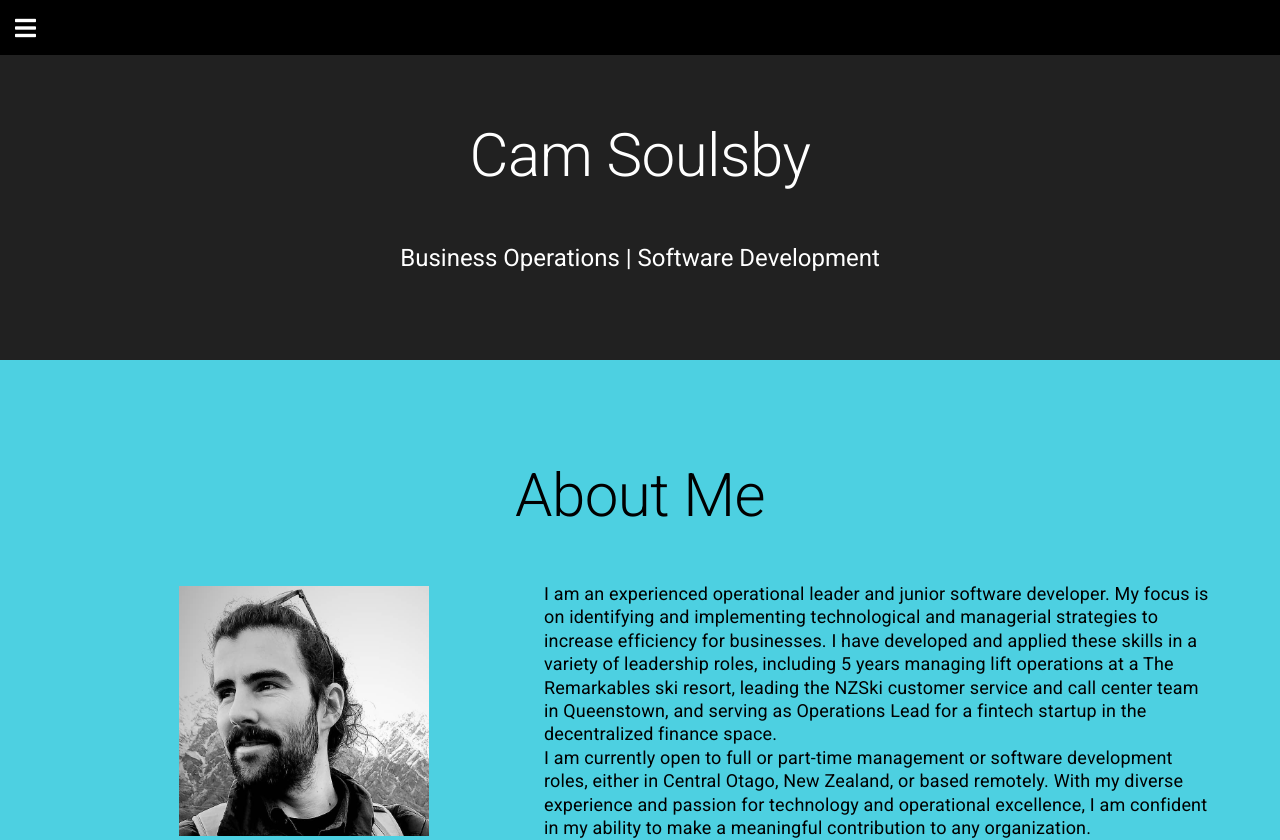
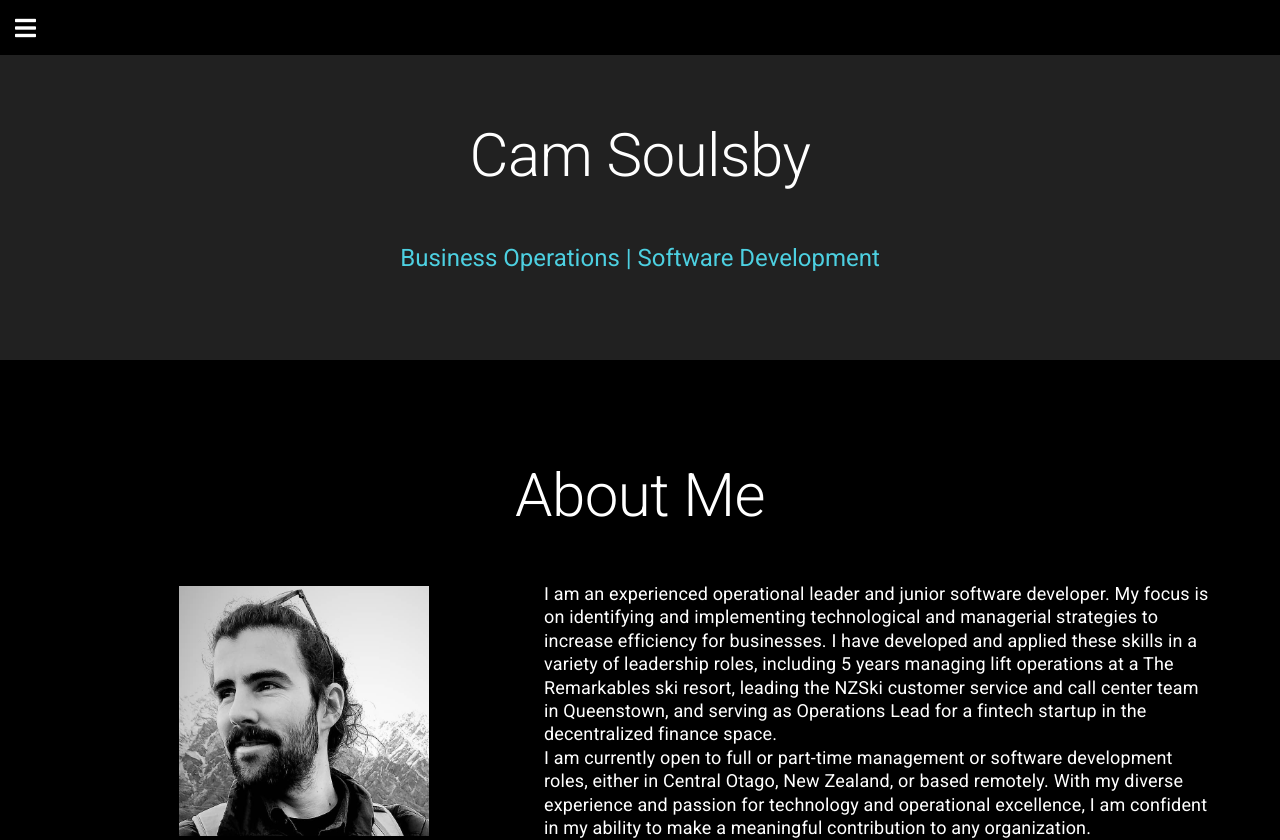
Before and after one commit to camsoulsby/personal-website, a React (Vite) app: page / in a window 1280 px wide. Shown: the top 840 px of the page. Built offline with nearby package versions, Linux system fonts and the light colour scheme.

Commit message:
update background color of header

```diff
--- a/src/components/About/index.tsx
+++ b/src/components/About/index.tsx
@@ -26,8 +26,8 @@ export const About: React.FunctionComponent<AboutProps> = () => {
         maxWidth={false}
         sx={{
           display: "flex",
-          backgroundColor: "secondary.main",
-          color: "text.primary",
+          backgroundColor: "primary.dark",
+          color: "text.secondary",
         }}
       >
         <Container sx={{ paddingTop: "100px", paddingBottom: "100px" }}>
--- a/src/components/PageHeader/index.tsx
+++ b/src/components/PageHeader/index.tsx
@@ -25,7 +25,7 @@ export const PageHeader: React.FunctionComponent<PageHeaderProps> = () => {
 
         <Typography
           sx={{ typography: { sm: "h5", xs: "h6" }, paddingTop: "50px" }}
-          color="text.secondary"
+          color="secondary.main"
           align="center"
         >
           Business Operations | Software Development
```
